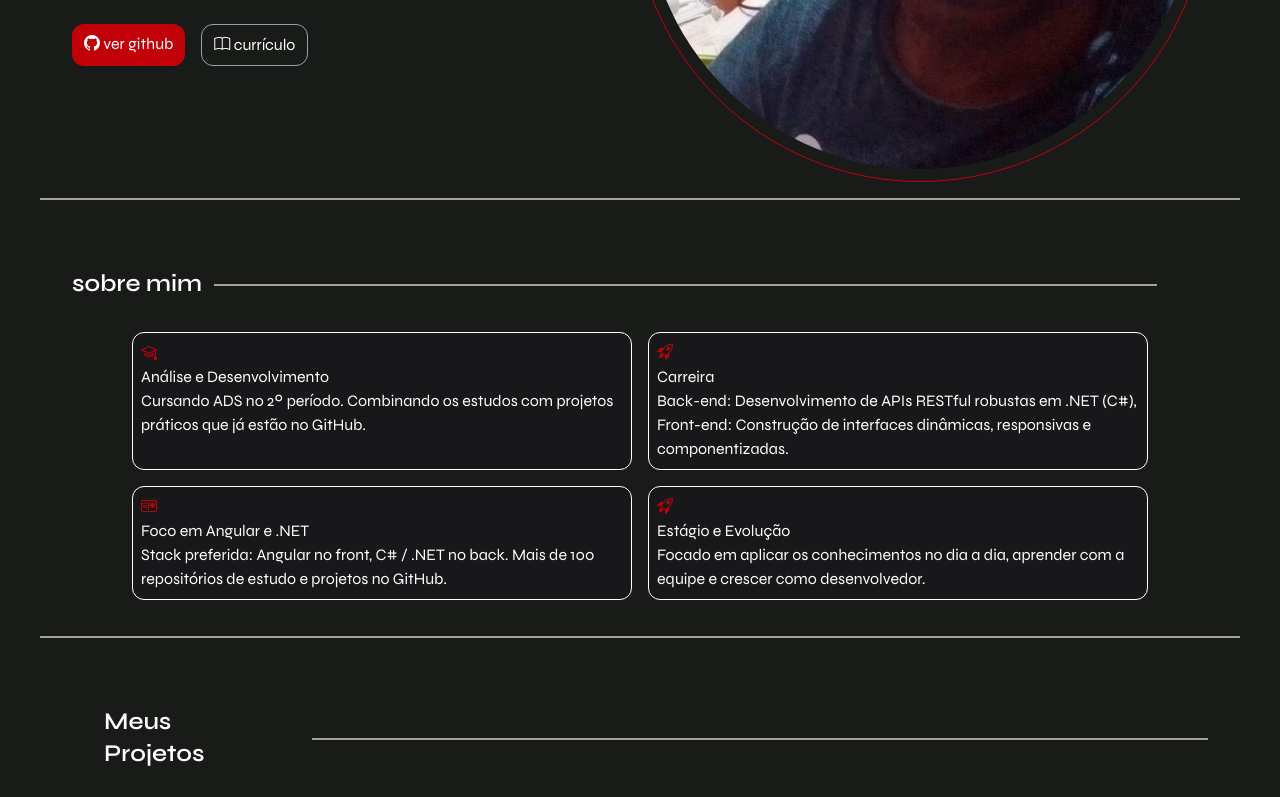
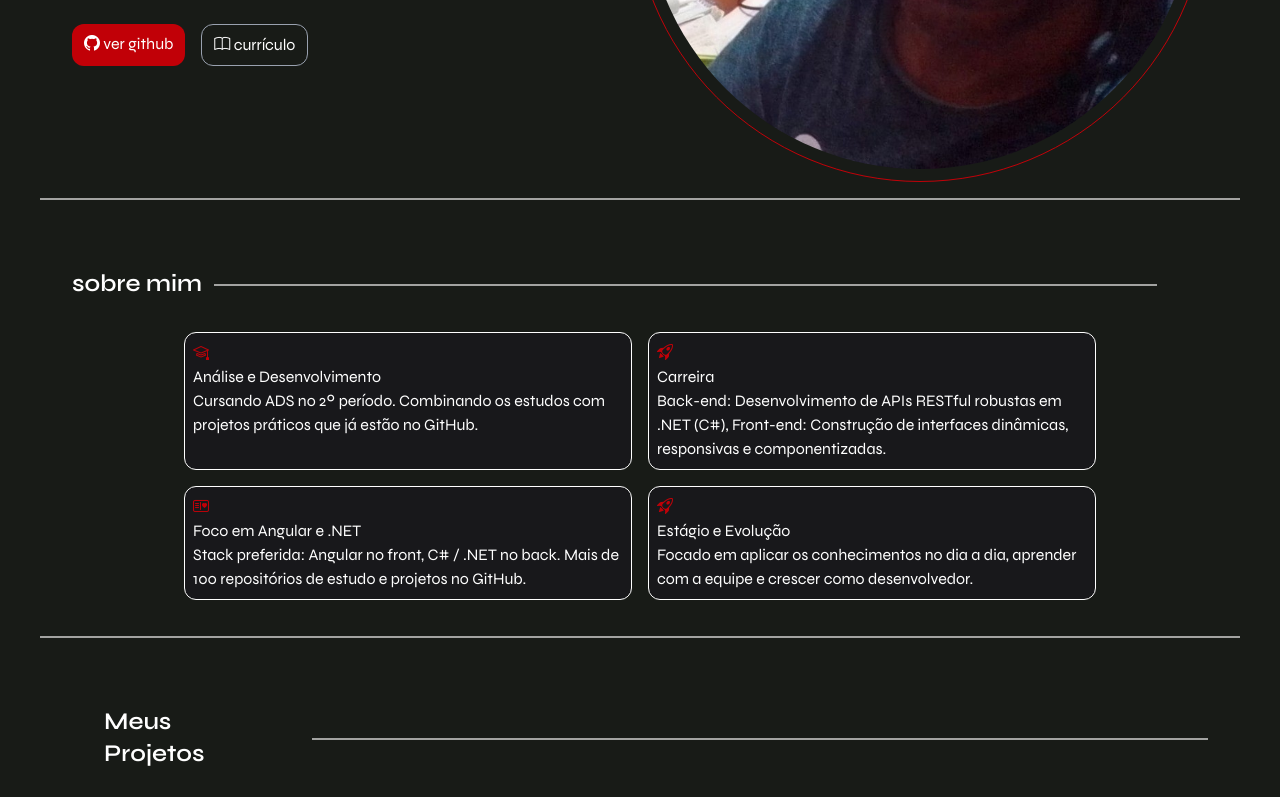
Before and after one commit to Paulo-Borges/portfolio-angular, an Angular app: page / in a window 1280 px wide. Shown: the part 492-1289 px from the top of the page. Built offline with nearby package versions, Linux system fonts and the light colour scheme.

Commit message:
fix: atualizando width do about

```diff
--- a/src/app/components/about/about.html
+++ b/src/app/components/about/about.html
@@ -1,26 +1,20 @@
 <section id="about" class="border-b-2 px-8 py-9">
   <div class="flex gap-3 items-center">
-        <h1 class=" text-white text-sm sm:text-2xl font-semibold pb-8 sm:py-8">sobre mim</h1>
-        <p class="border-b-2 hidden sm:flex w-[83%]  h-1"></p>
+    <h1 class="text-white text-sm sm:text-2xl font-semibold pb-8 sm:py-8">sobre mim</h1>
+    <p class="border-b-2 hidden sm:flex w-[83%] h-1"></p>
   </div>
 
-    <div class="flex  flex-wrap justify-center gap-4 ">
-        @for(card of cards; track card.title) {
-
-            <div class="bg-zinc-900 border max-w-[350px] sm:max-w-[500px] p-2 rounded-xl text-white">
+  <div class="flex flex-wrap justify-center gap-4">
+    @for (card of cards; track card.title) {
+      <div class="bg-zinc-900 border w-full max-w-sm sm:max-w-md p-2 rounded-xl text-white">
         <span class="text-red-700">
-                    <i [className]="'bi ' + card.icon"></i>         <!--muito importante ser assim pra colocar os icones -->
+          <i [className]="'bi ' + card.icon"></i>
+          <!--muito importante ser assim pra colocar os icones -->
         </span>
         <h2>{{ card.title }}</h2>
         <p>{{ card.description }}</p>
       </div>
-
     }
-
-
-
-
-
 
     <!-- <div class="bg-zinc-900 border w-[500px] p-2 rounded-xl text-white">
             <span class="text-red-700"><i class="bi bi-mortarboard"></i></span>
@@ -42,7 +36,5 @@
             <h2>Buscando estágio</h2>
             <p>Quero minha primeira oportunidade para contribuir, aprender com a equipe e crescer como desenvolvedor.</p>
         </div> -->
-
   </div>
-
 </section>
```
Lines whose indentation alone changed are shown as unchanged.
